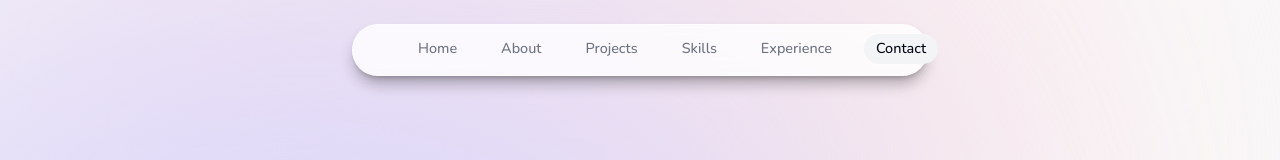
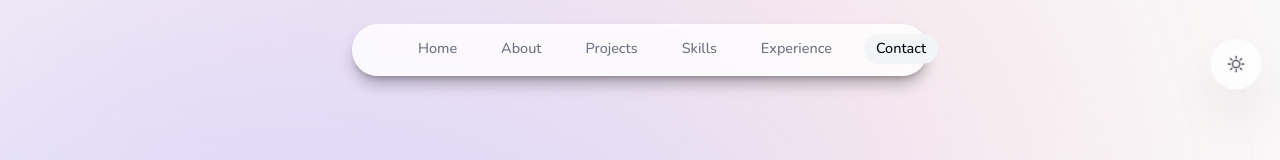
Before and after one commit to femiabimbola/next-portfolio, a Next.js app: page / in a window 1280 px wide. Shown: the top 160 px of the page. Built offline with nearby package versions, Linux system fonts and the light colour scheme; no server answers.

Commit message:
theme switch

```diff
--- a/app/layout.tsx
+++ b/app/layout.tsx
@@ -7,6 +7,7 @@
 } from "@/context/active-section-context";
 import {Toaster} from "react-hot-toast";
 import Footer from "@/components/footer";
+import ThemeSwitch from "@/components/theme-switch";
 
 const inter = Nunito({subsets: ["latin"]});
 
@@ -29,6 +30,7 @@
           {children}
           <Footer />
         </ActiveSectionContextProvider>
+        <ThemeSwitch />
       </body>
     </html>
   );
--- a/components/theme-switch.tsx
+++ b/components/theme-switch.tsx
@@ -1,8 +1,18 @@
+import {useState} from "react";
 import {BsSun} from "react-icons/bs";
 
+type Theme = "light" | "dark";
+
 const ThemeSwitch = () => {
+  const [theme, setTheme] = useState<"light" | "dark">("light");
+
+  const toggleTheme = () => {};
+
   return (
-    <button>
+    <button
+      className="fixed top-10 right-5 bg-white w-[3rem] h-[3rem] bg-opacity-80 backdrop-blur-[0.5rem] border border-white border-opacity-40 shadow-2xl rounded-full flex items-center justify-center hover:scale-[1.15] active: scale-105 transition-all"
+      onClick={toggleTheme}
+    >
       <BsSun />
     </button>
   );
```
